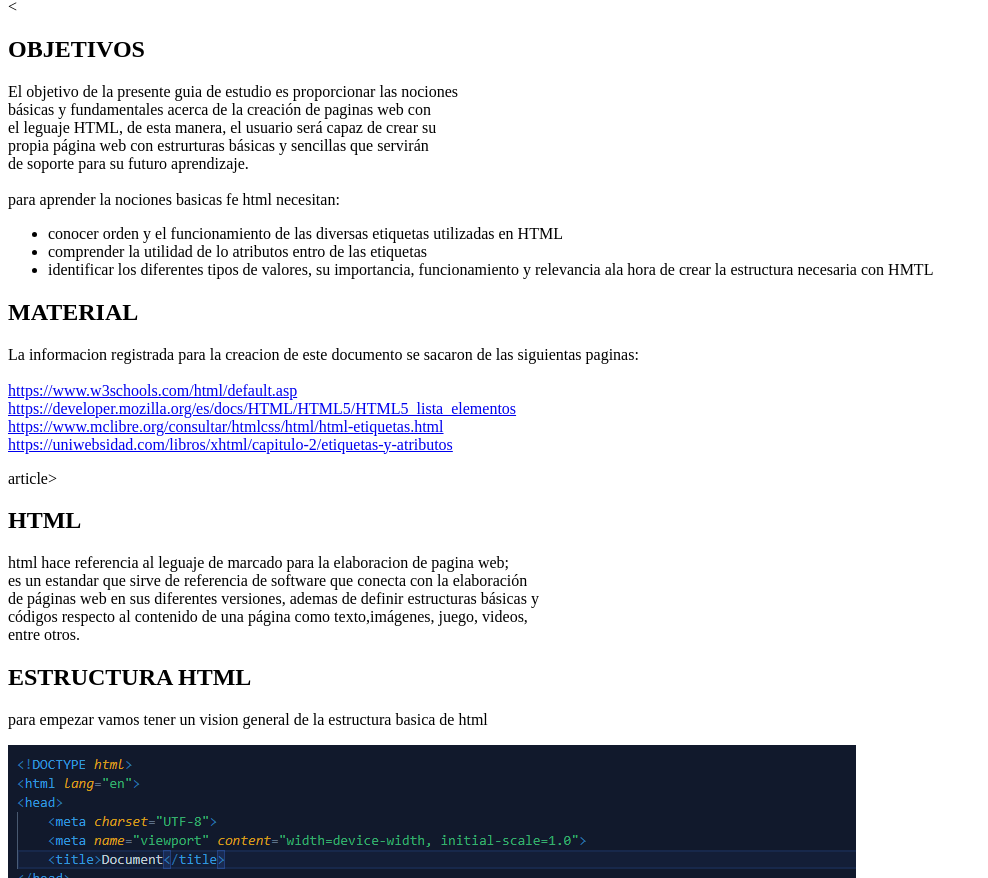
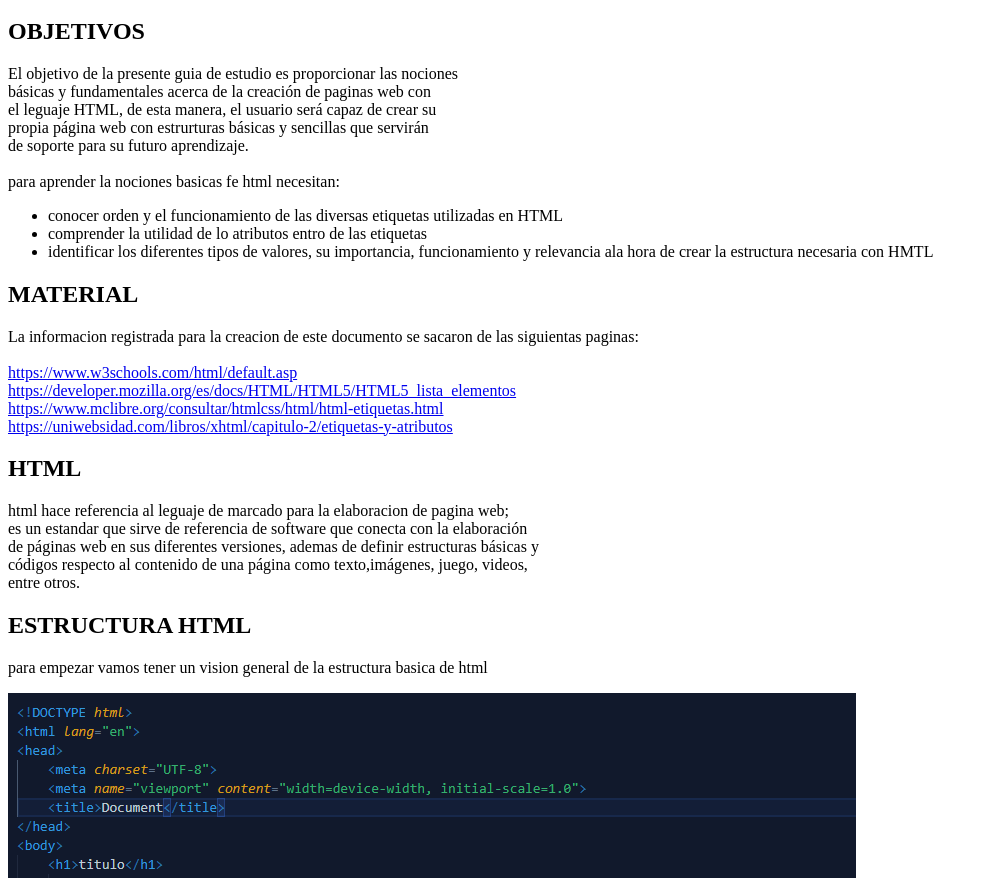
Before and after one commit to felipebenavides23/DSW_Luis_Felipe_Castillo_Benavides, a plain HTML site: page planning.html in a window 1280 px wide. Shown: the part 222-1100 px from the top of the page, without its empty margins (0-988 px from the left). Drawn offline with Linux system fonts and the light colour scheme.

Commit message:
arreglos taller2

```diff
--- a/planning.html
+++ b/planning.html
@@ -19,7 +19,7 @@
 
     </aside>
     <section>
-        <
+
         <article>
             <h2>OBJETIVOS</h2>
             <p>
@@ -57,7 +57,7 @@
                 <a href="https://uniwebsidad.com/libros/xhtml/capitulo-2/etiquetas-y-atributos">https://uniwebsidad.com/libros/xhtml/capitulo-2/etiquetas-y-atributos</a>
             </p>
         </article>
-        article>
+        <article>
             <h2>HTML</h2>
             <p>
                 html hace referencia al leguaje de marcado para la elaboracion de pagina web; <BR>
```
